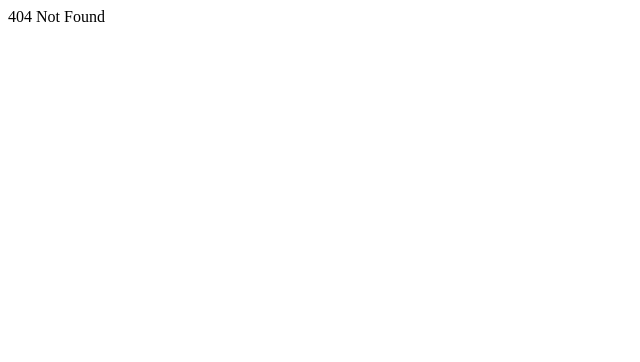
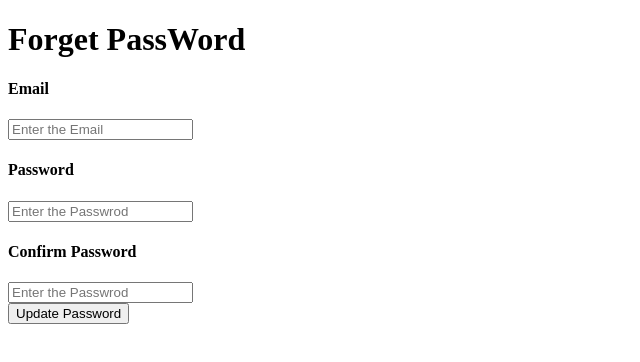
Before and after one commit to sohel730/Book_Management_System_FE, a React (Vite) app: page /ForgetPassWord in a window 1280 px wide. Before the commit this address had no page. Shown: the top 362 px of the page, without its empty margins (0-640 px from the left). Built offline with nearby package versions, Linux system fonts and the light colour scheme.

Commit message:
changes pushed regarding the forget password page

```diff
--- /dev/null
+++ b/src/Components/ForgetPassWordpage/ForgetPassword.jsx
@@ -0,0 +1,54 @@
+import React, { useState } from 'react'
+import './ForgetPassWord.css'
+
+export default function ForgetPassword() {
+
+    const [Email, setEmail] = useState("")
+    const [Password, setPassword] = useState("")
+    const [ConfirmPass, setConfirmPass] = useState("")
+
+ const Handleforgetpass=(event)=>{
+    event.preventDefault();
+
+    const obj={
+        email:Email,
+        Password:Password,
+        confirpass:ConfirmPass
+    }
+ console.log(obj)
+ }
+
+    return (
+
+        <div>
+            <h1>Forget PassWord</h1>
+
+            <div>
+                <h4>Email</h4>
+                <input type="email" name="Email"
+                    value={Email}
+                    placeholder='Enter the Email'
+                    onChange={(event) => setEmail(event.target.value)} />
+            </div>
+
+            <div>
+                <h4>Password</h4>
+                <input type="password" name="Password"
+                    value={Password}
+                    placeholder='Enter the Passwrod'
+                    onChange={(event) => setPassword(event.target.value)} />
+            </div>
+
+            <div>
+                <h4>Confirm Password</h4>
+                <input type="password" name="Password"
+                    value={ConfirmPass}
+                    placeholder='Enter the Passwrod'
+                    onChange={(event) => setConfirmPass(event.target.value)} />
+            </div>
+
+        <button onClick={Handleforgetpass}>Update Password</button>
+
+        </div>
+    )
+}
--- a/src/Components/Loginpage/Loginform.jsx
+++ b/src/Components/Loginpage/Loginform.jsx
@@ -1,7 +1,66 @@
 import React from 'react'
+import { useState } from 'react'
+import { useNavigate } from 'react-router-dom'
 
 export default function Loginform() {
-  return (
-    <div>Loginform</div>
-  )
+
+    const [Email, setEmail] = useState("")
+    const [Password, setPassword] = useState("")
+
+
+    const gotoragisterpage=useNavigate();
+    const gottoforgetpasswordpage=useNavigate();
+
+
+    const Handlelogin=(event)=>{
+
+     event.preventDefault();
+
+     const  obj={
+
+        email:Email,
+        Password:Password
+
+     }
+   console.log(obj);
+
+    }
+
+ const Gotoragistar=()=>{
+
+    gotoragisterpage("/registration")
+
+ }
+
+
+ const Handleforgetpasswordpage=()=>{
+
+    gottoforgetpasswordpage("/ForgetPassWord")
+ }
+
+    return (
+        <div>
+            <h1>Login Form</h1>
+
+            <div>
+                <h4>Email</h4>
+                <input type="email" name="Email"
+                    value={Email}
+                    placeholder='Enter the Email'
+                    onChange={(event) => setEmail(event.target.value)} />
+            </div>
+
+            <div>
+                <h4>Password</h4>
+                <input type="password" name="Password"
+                    value={Password}
+                    placeholder='Enter the Passwrod'
+                    onChange={(event) => setPassword(event.target.value)} />
+            </div>
+            <button onClick={Handlelogin}> Log in</button>
+            <p>if you not registar <button onClick={Gotoragistar}>Click here</button></p>
+            <button onClick={Handleforgetpasswordpage}>Forget Password</button>
+        </div>
+
+    )
 }
--- a/src/Components/Ragistrationpage/Ragistration.jsx
+++ b/src/Components/Ragistrationpage/Ragistration.jsx
@@ -82,7 +82,7 @@ const Ragistration = () => {
 
             </form>
 
-            <button onClick={Gotologin}>Log in </button>
+           <p>if you registar  <button onClick={Gotologin}> Click here for Log in </button></p>
 
         </div>
 
--- a/src/Components/Routes/Myroutes.jsx
+++ b/src/Components/Routes/Myroutes.jsx
@@ -1,5 +1,6 @@
 import Ragistration from "../Ragistrationpage/Ragistration";
 import Loginform from "../Loginpage/Loginform";
+import ForgetPassword from "../ForgetPassWordpage/ForgetPassword";
 
 const MyRoutes = [
   {
@@ -15,6 +16,11 @@ const MyRoutes = [
     element: <Ragistration />,
   },
   {
+    path:"/ForgetPassWord",
+    element:<ForgetPassword />,
+
+  },
+  {
     path: "*",
     element: <div>404 Not Found</div>,
   }
```
Also changed, not shown: src/Components/ForgetPassWordpage/ForgetPassWord.css (added).
